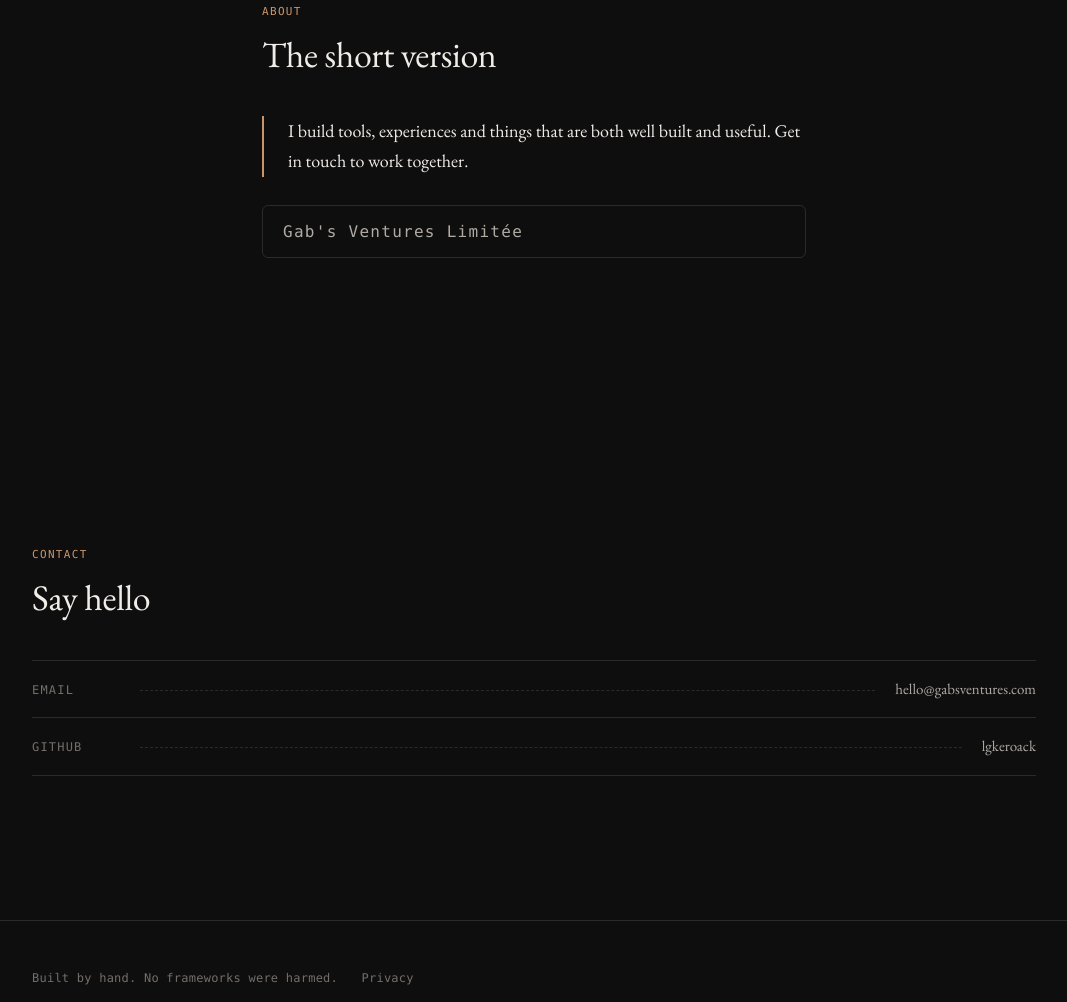
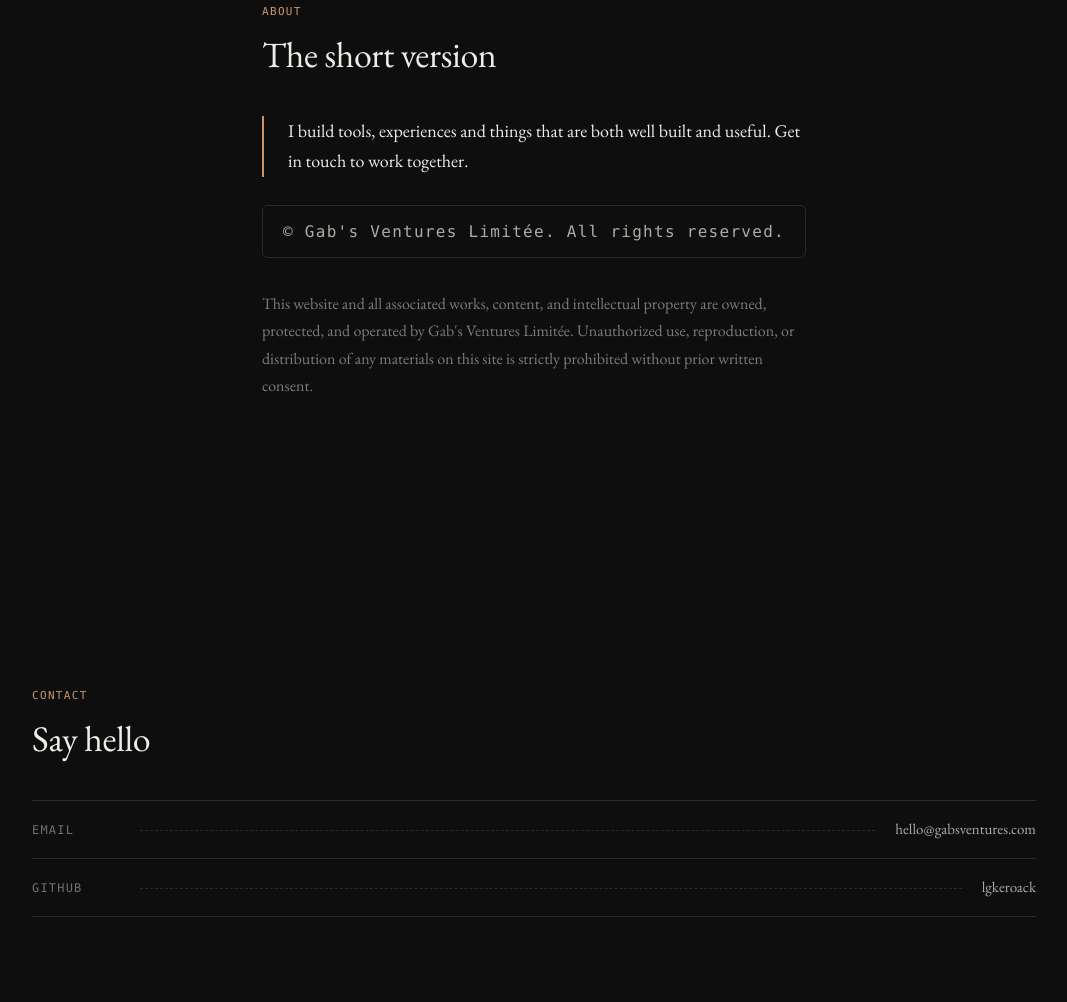
Before and after one commit to lgkeroack/gabsventures, a plain HTML site: page index.html in a window 1280 px wide. Shown: the part 2981-3983 px from the top of the page, without its empty margins (106-1173 px from the left). Drawn offline with nearby package versions, Linux system fonts and the light colour scheme.

Commit message:
Added c opyright

```diff
--- a/index.html
+++ b/index.html
@@ -136,7 +136,8 @@
 
         <div class="about-content reveal">
           <p class="about-lead">I build tools, experiences and things that are both well built and useful. Get in touch to work together.</p>
-          <p class="company-name">Gab's Ventures Limit&eacute;e</p>
+          <p class="company-name">&copy; Gab's Ventures Limit&eacute;e. All rights reserved.</p>
+          <p class="legal-notice">This website and all associated works, content, and intellectual property are owned, protected, and operated by Gab's Ventures Limit&eacute;e. Unauthorized use, reproduction, or distribution of any materials on this site is strictly prohibited without prior written consent.</p>
         </div>
       </div>
     </section>
--- a/style.css
+++ b/style.css
@@ -612,6 +612,14 @@ body::after {
   margin-top: 0.5rem;
 }
 
+.legal-notice {
+  font-size: 0.75rem;
+  color: var(--text-mid);
+  line-height: 1.6;
+  margin-top: 0.75rem;
+  opacity: 0.7;
+}
+
 
 /* --- Contact --- */
 .contact-list {
```
